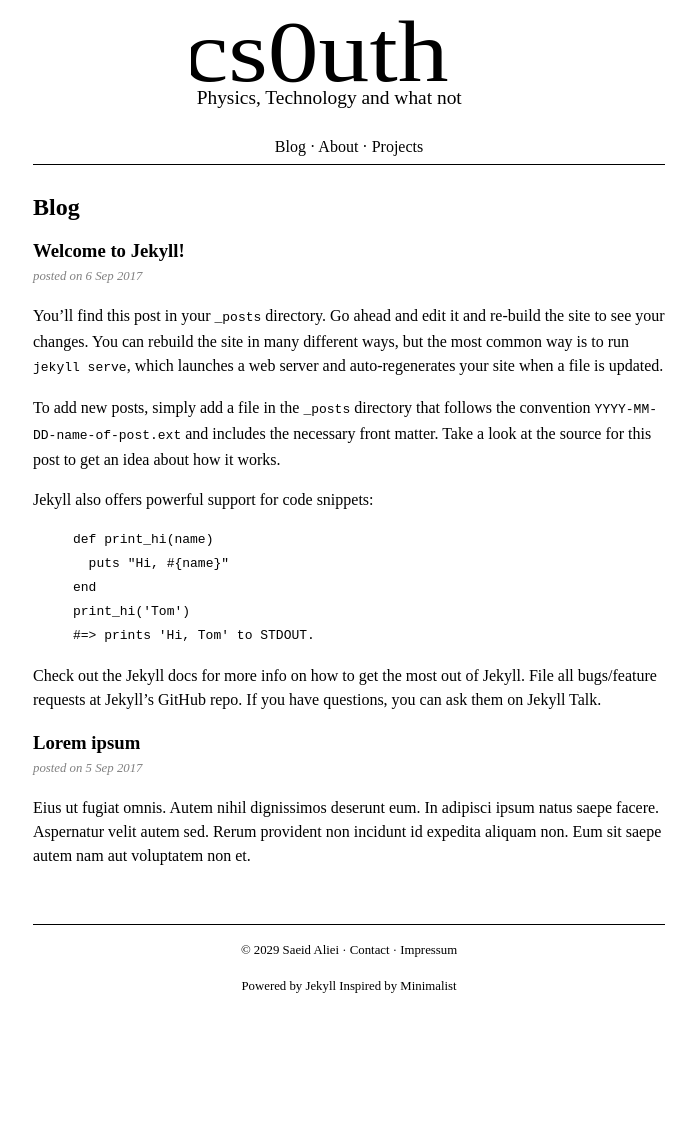
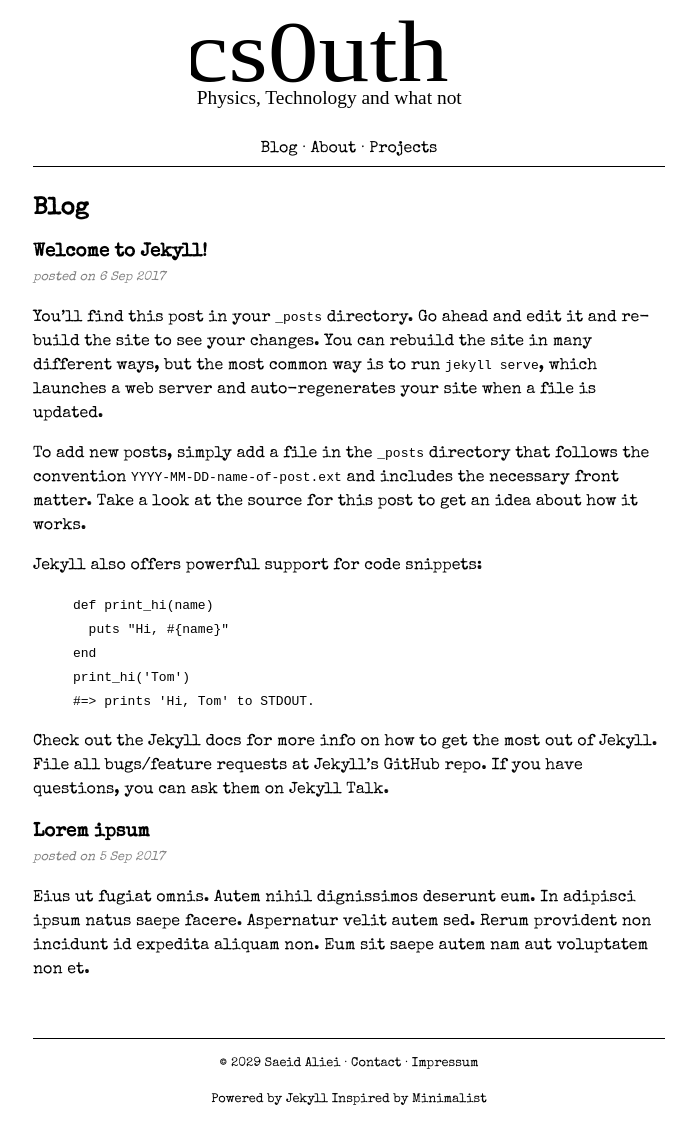
Before and after one commit to saliei/saliei.github.io, a Jekyll site: the page built from index.md, in a window 1280 px wide. Shown: the whole page, without its empty margins (291-987 px from the left). Built offline with Jekyll 4.4.1, drawn with Linux system fonts in a browser that asks for light colours; before the commit the page ends 1031 px from its top, so only the background shows below that.

Commit message:
add import directive for google fonts

```diff
--- a/assets/css/style.css
+++ b/assets/css/style.css
@@ -1,3 +1,4 @@
+@import url('https://fonts.googleapis.com/css2?family=Cutive+Mono&family=Special+Elite&display=swap');
 body	{
 	margin-top: 0px;
 	padding:0;
```
